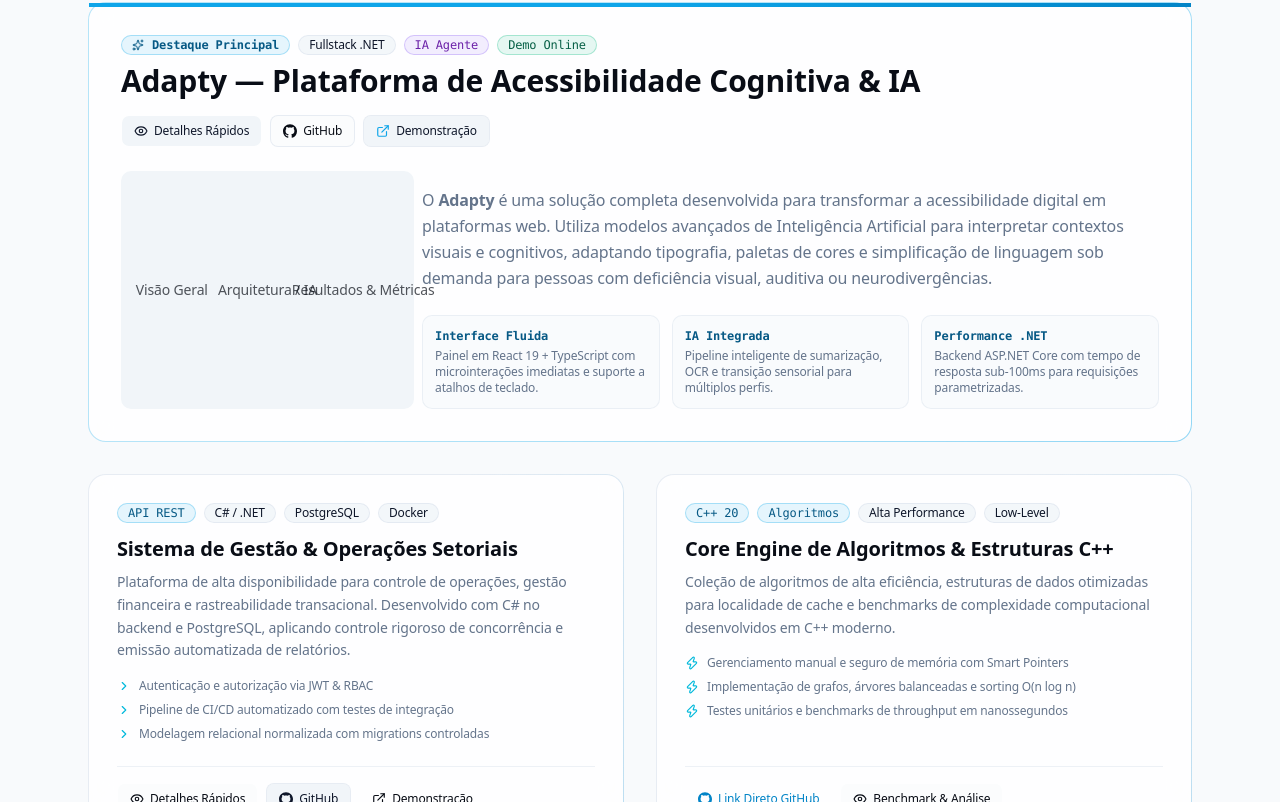
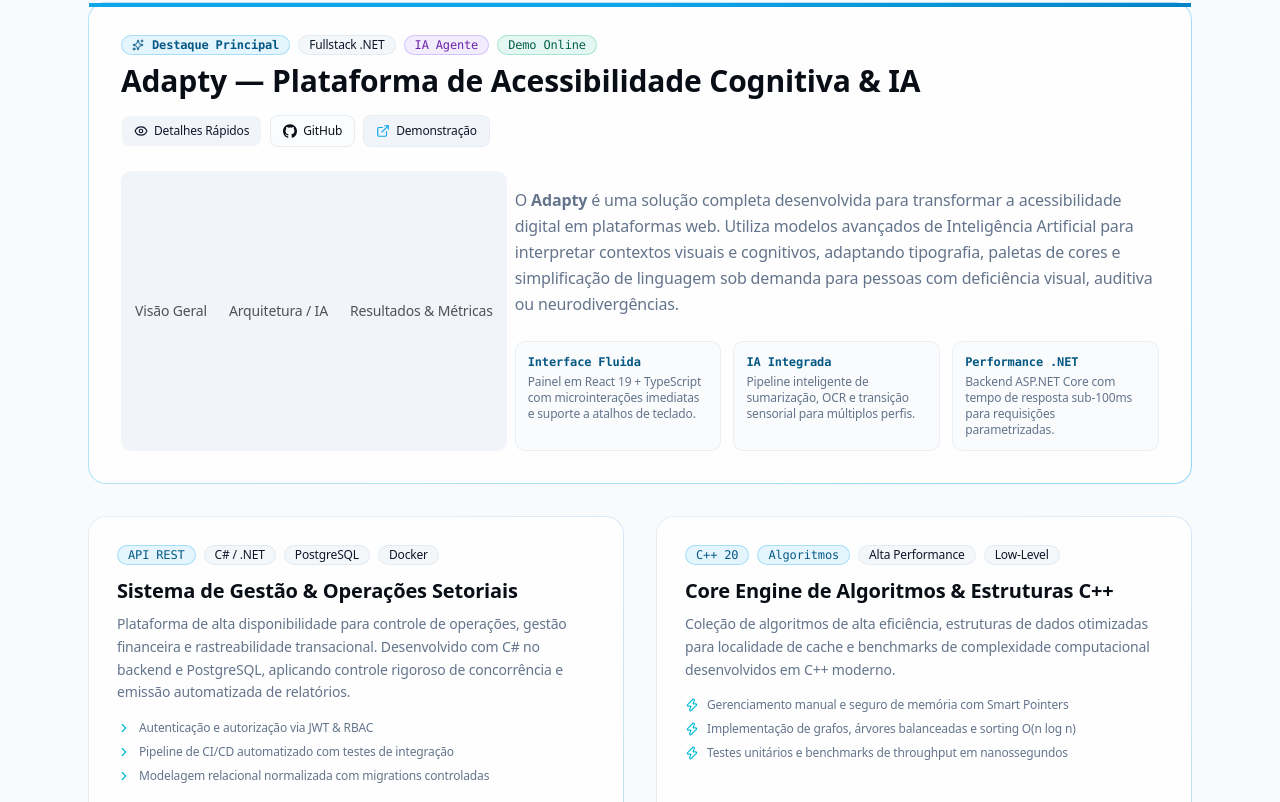
Before and after one commit to IsaqueR02/portfolio.dev, a React (Vite) app: page / in a window 1280 px wide. Shown: the part 1363-2165 px from the top of the page. Built offline with nearby package versions, Linux system fonts and the light colour scheme.

Commit message:
🎨 style: 🐍 fix: bug dos botões dos projetos

```diff
--- a/src/features/projects/adapty-card.tsx
+++ b/src/features/projects/adapty-card.tsx
@@ -141,7 +141,7 @@
         }}
         className="w-full"
       >
-        <TabsList className="grid w-full grid-cols-3 max-w-md">
+        <TabsList className="grid w-full flex w-full grid-cols-3 max-w-md">
           <TabsTrigger value="overview" id="adapty-tab-overview" aria-controls="adapty-panel-overview">Visão Geral</TabsTrigger>
           <TabsTrigger value="architecture" id="adapty-tab-architecture" aria-controls="adapty-panel-architecture">Arquitetura / IA</TabsTrigger>
           <TabsTrigger value="results" id="adapty-tab-results" aria-controls="adapty-panel-results">Resultados & Métricas</TabsTrigger>
```
